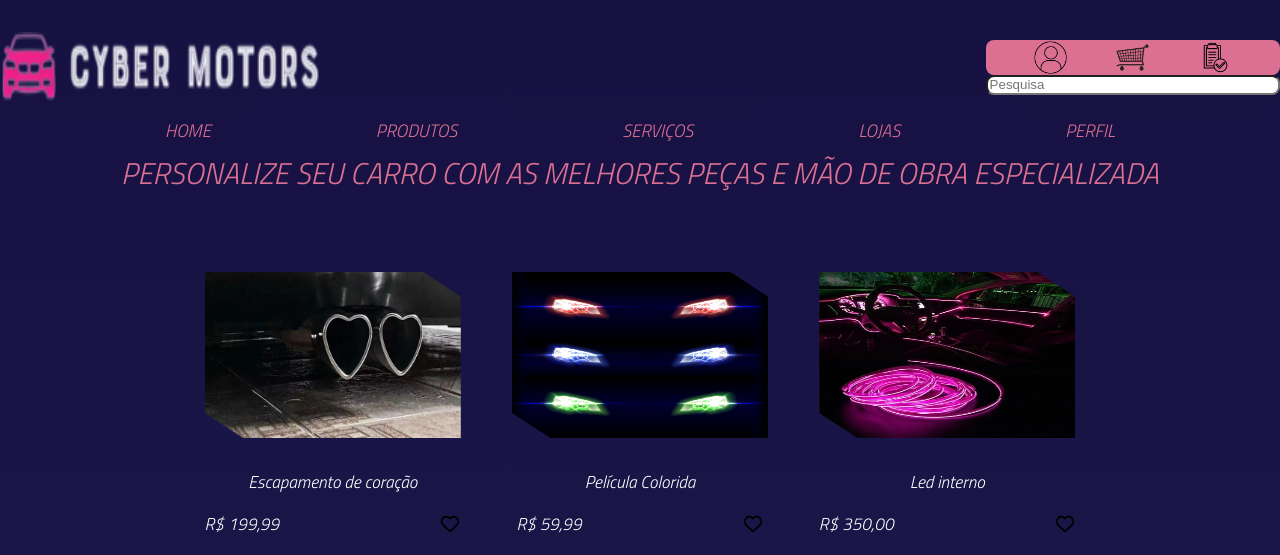
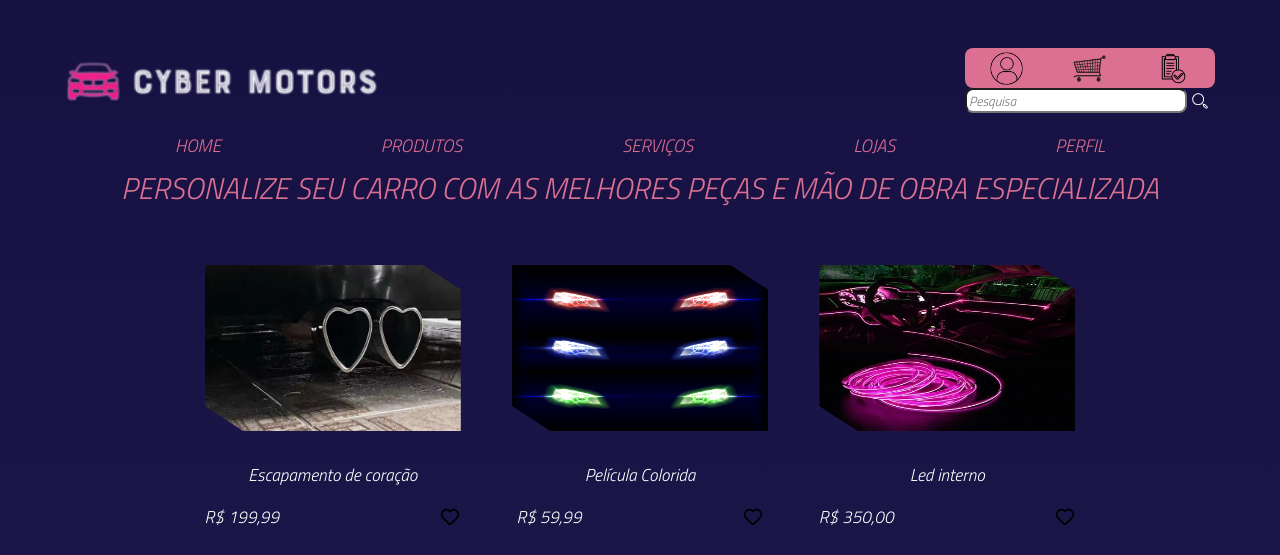
Before and after one commit to 2023-2S-SENAI-SP-FE/cyber-motors-projeto, a website: page index.html in a window 1280 px wide. Shown: the top 555 px of the page. Drawn offline with nearby package versions, Linux system fonts and the light colour scheme.

Commit message:
feat: barras e input de pesquisa

```diff
--- a/css/header.css
+++ b/css/header.css
@@ -1,5 +1,5 @@
 .headerPagina {
-    margin-bottom: 40px;
+    margin: 15px;
 }
 
 a {
@@ -14,6 +14,10 @@ h1 {
     font-size: 30px;
     font-family: 'Titillium Web', sans-serif;
     align-items: center;
+}
+
+.barras a {
+    margin: 3px;
 }
 
 .sloganHeader {
@@ -39,7 +43,8 @@ h1 {
     width: 25%;
     height: 70px;
     display: flex;
-    justify-content: flex-start;
+    align-items: center;
+    margin-left: 50px;
 }
 
 .img-logo {
@@ -48,19 +53,27 @@ h1 {
 
 .search-box {
     display: flex;
-    font-family: 'Titillium Web', sans-serif;
-    justify-content: flex-end;
     width: 100%;
 }
 
 .search-txt {
     width: 100%;
-    height: 20px;
+    height: 25px;
     border-radius: 8px;
+    font-family: 'Titillium Web', sans-serif;
 }
 
 .search-txt:focus{
     outline: none;
+}
+
+.search-btn {
+    width: 10%;
+}
+
+.search-btn img {
+    height: 20px;
+    border-radius: 3px;
 }
 
 .display-flex {
@@ -72,8 +85,8 @@ h1 {
 
 .barra {
     display: flex;
-    justify-content: space-evenly;
-    height: 35px;
+    justify-content: space-around;
+    height: 40px;
     width: 100%;
     border-radius: 8px;
     background-color: palevioletred;
@@ -89,5 +102,6 @@ h1 {
 
 .barras {
     height: auto;
-    width: 23%;
+    width: 20%;
+    margin-right: 50px;
 }
--- a/index.html
+++ b/index.html
@@ -48,11 +48,15 @@
                         <img class="Icone-carrinho" src="./img/carrinho-de-compras-6.png" alt="Foto Carrinho"
                             height="35px">
                     </a>
-                    <img class="Icone-Pedidos" src="./img/Icone pedidos.png" alt="Foto pedidos" height="35px">
+                    <a href="./pedidos.html">
+                        <img class="Icone-Pedidos" src="./img/Icone pedidos.png" alt="Foto pedidos" height="35px">
+                    </a>
                 </div>
                 <div class="search-box">
                     <input type="text" class="search-txt" placeholder="Pesquisa">
-                    <a href="#" class="search-btn"></a>
+                    <a href="#" class="search-btn">
+                        <img src="./img/botao-pesquisa.svg" alt="Botão pesquisa">
+                    </a>
                 </div>
             </div>
         </div>
```
Also changed, not shown: pedidos.html (added, +1 -0 lines), img/botao-pesquisa.svg (added).
